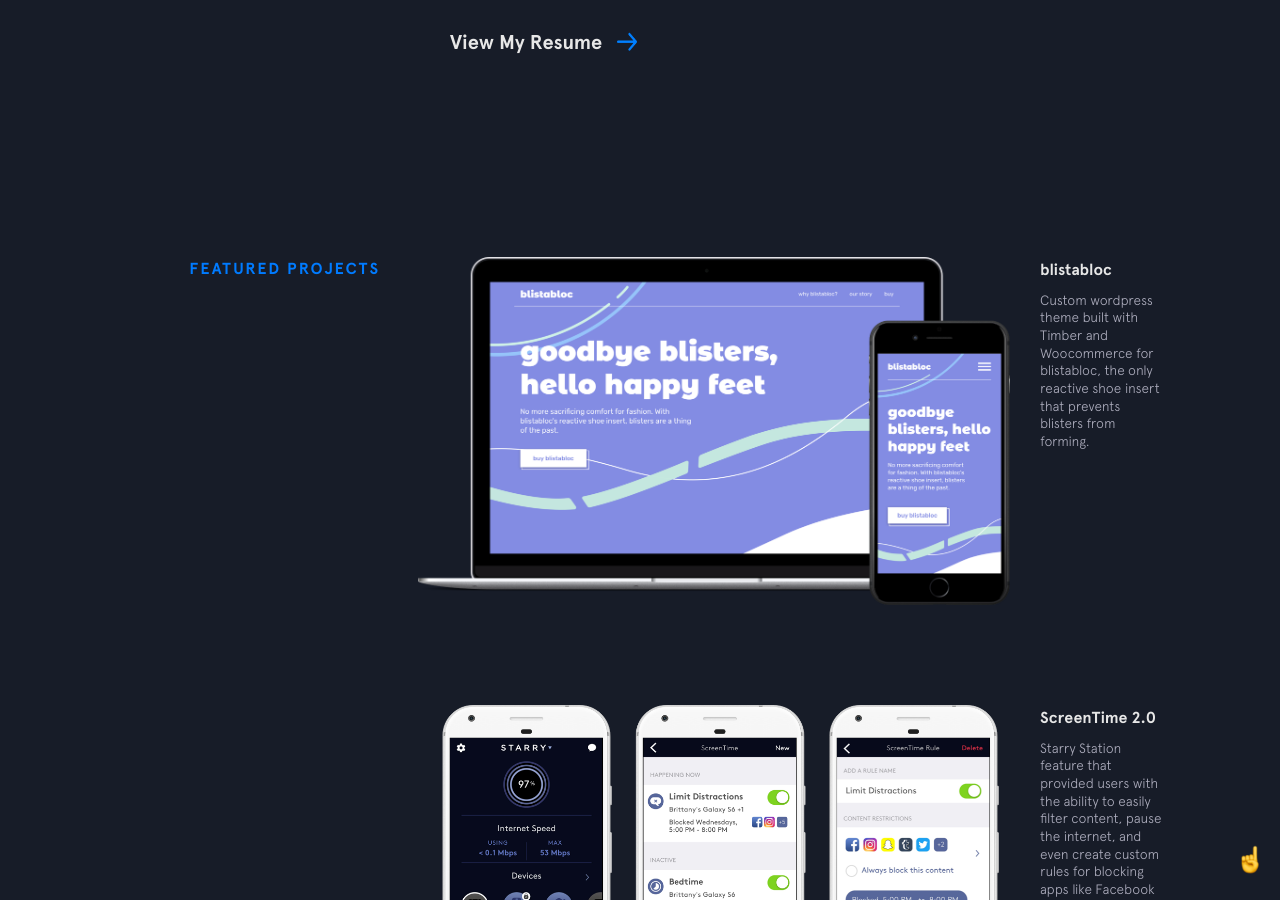
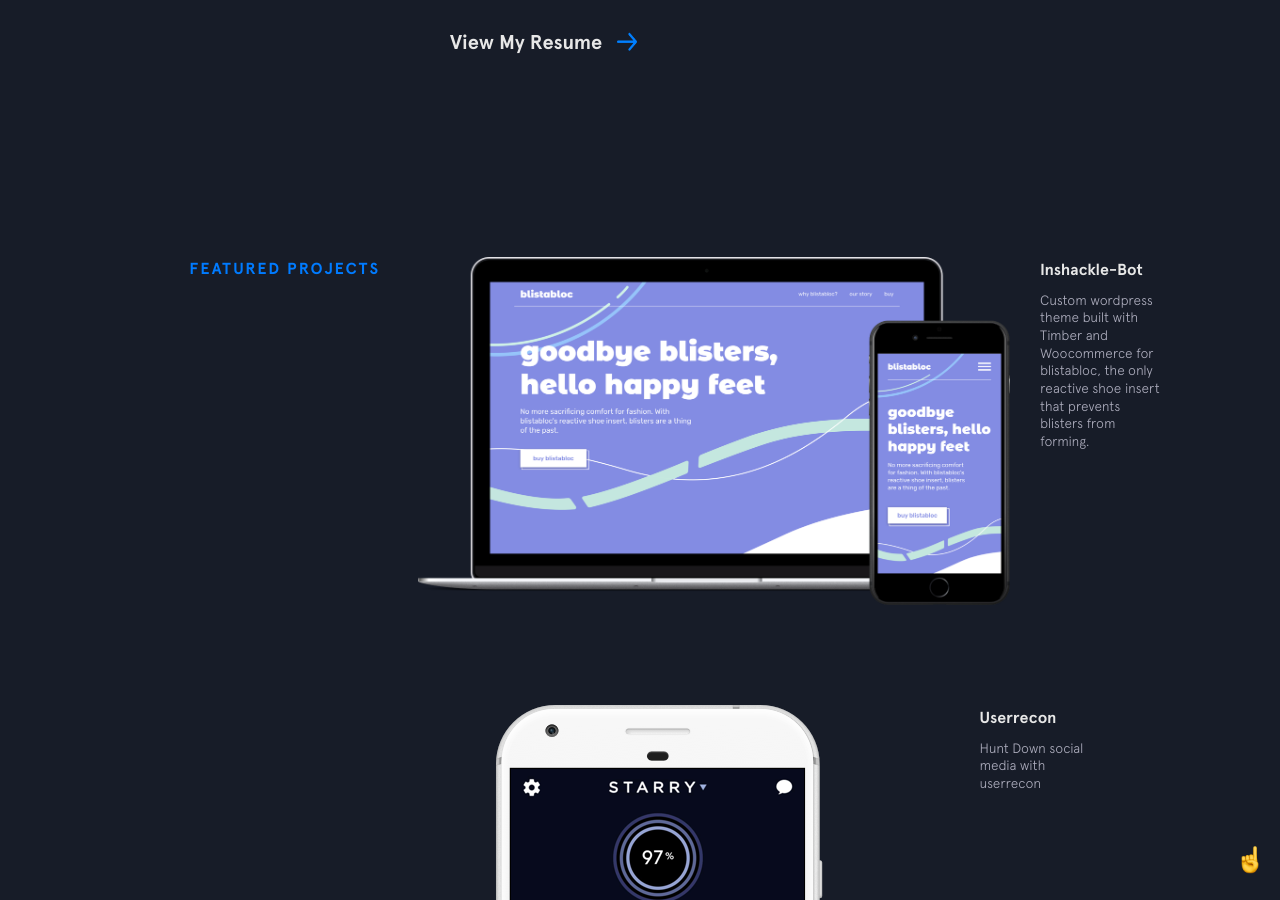
Before and after one commit to thatbynln/thatbynln.github.io, a Jekyll site: the page built from index.html, in a window 1280 px wide and 900 px high, scrolled down 2089 px. Built offline with Jekyll 4.4.1, drawn with Linux system fonts in a browser that asks for light colours; nearby versions of some CDN libraries; some of the changed text lies outside the part shown.

Commit message:
Update featured-projects.html

```diff
--- a/_includes/featured-projects.html
+++ b/_includes/featured-projects.html
@@ -9,7 +9,7 @@
       </figure>
       <figcaption class="project__caption">
         <div class="project__name">
-          <a href="https://blistabloc.com/" target="_blank">blistabloc</a>
+          <a href="#" target="_blank">Inshackle-Bot</a>
         </div>
         <p>Custom wordpress theme built with Timber and Woocommerce for blistabloc, the only reactive shoe insert that prevents
           blisters from forming.</p>
@@ -22,20 +22,14 @@
           <div class="phone">
             <img src="{{site.baseurl}}/img/featured/screentime/screentime1.png" alt="">
           </div>
-          <div class="phone">
-            <img src="{{site.baseurl}}/img/featured/screentime/screentime3.png" alt="">
-          </div>
-          <div class="phone">
-            <img src="{{site.baseurl}}/img/featured/screentime/screentime4.png" alt="">
-          </div>
+
         </a>
       </figure>
       <figcaption class="project__caption">
         <div class="project__name">
-          <a href="https://play.google.com/store/apps/details?id=com.starry.management" target="_blank">ScreenTime 2.0</a>
+          <a href="#" target="_blank">Userrecon</a>
         </div>
-        <p>Starry Station feature that provided users with the ability to easily filter content, pause the internet, and even
-          create custom rules for blocking apps like Facebook and Twitter right from their phones.</p>
+        <p>Hunt Down social media with userrecon</p>
       </figcaption>
     </div>
 
```
